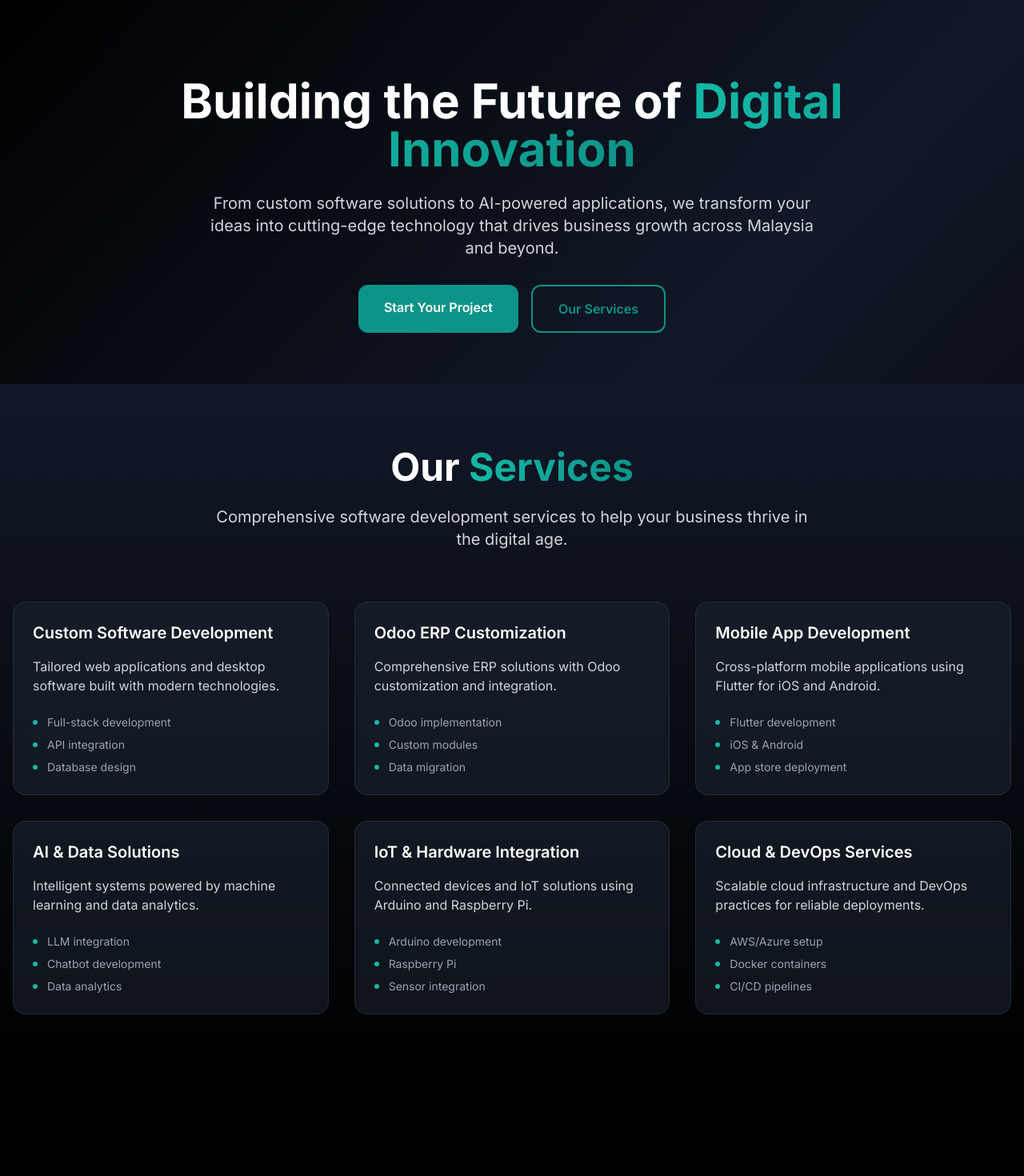
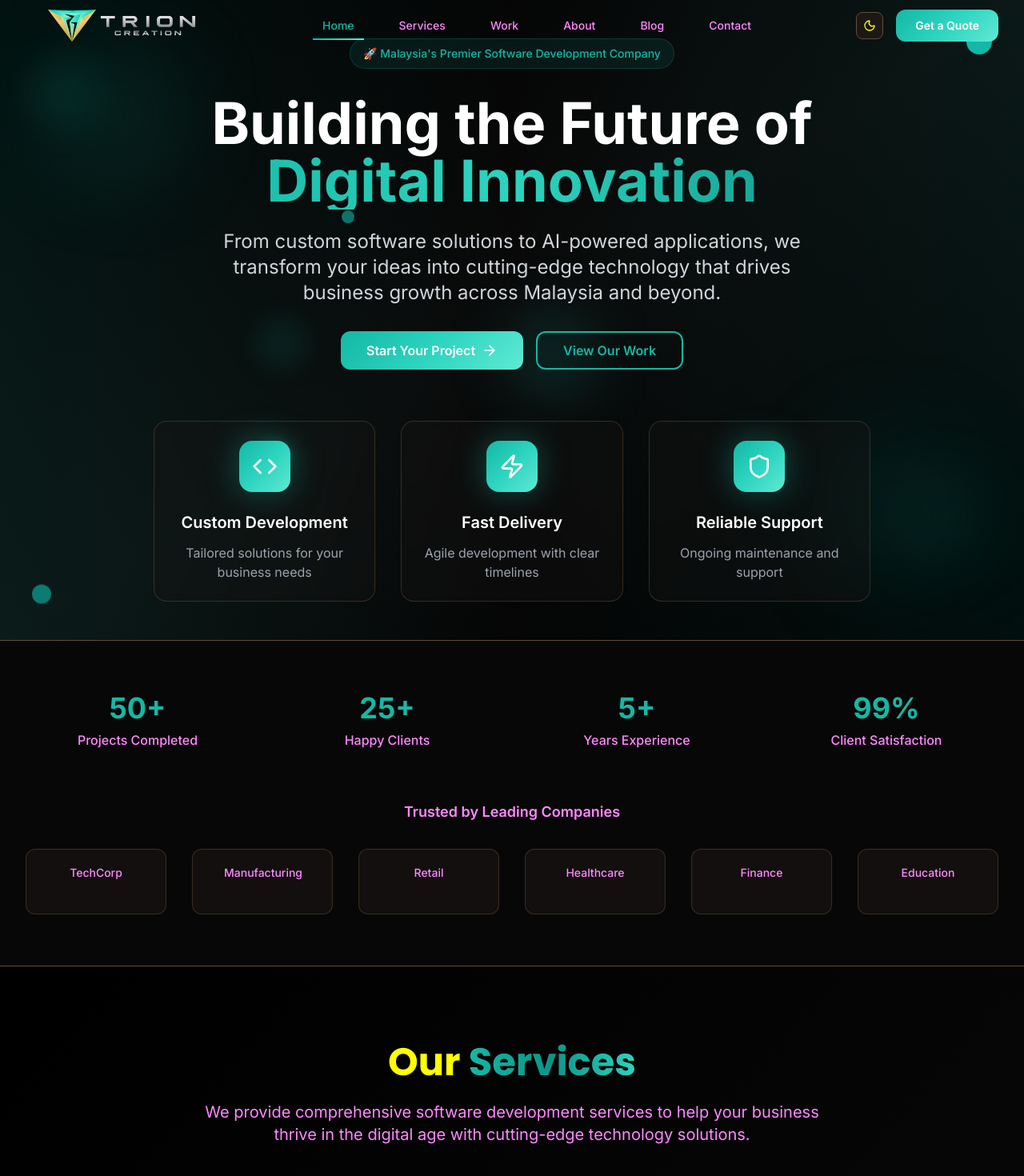
Before and after one commit to TrionTechnology/trion-website, a Next.js app: page / in a window 1280 px wide. Shown: the top 1470 px of the page at 80% size. Before the commit the page ends 1348 px from the top, so only its background shows below. Built offline with nearby package versions, Linux system fonts and the light colour scheme.

Commit message:
Restore full website with navigation, footer, and all beautiful components

```diff
--- a/src/app/layout.tsx
+++ b/src/app/layout.tsx
@@ -1,6 +1,8 @@
 import type { Metadata } from "next";
 import { Inter, Poppins } from "next/font/google";
 import "./globals.css";
+import { Navbar } from "@/components/sections/Navbar";
+import { Footer } from "@/components/sections/Footer";
 
 const inter = Inter({
   subsets: ["latin"],
@@ -86,7 +88,9 @@ export default function RootLayout({
         <link rel="icon" href="/favicon.ico" sizes="any" />
       </head>
       <body className={`${inter.variable} ${poppins.variable} font-sans antialiased`}>
+        <Navbar />
         {children}
+        <Footer />
       </body>
     </html>
   );
--- a/src/app/page.tsx
+++ b/src/app/page.tsx
@@ -1,167 +1,23 @@
+import { Hero } from "@/components/sections/Hero";
+import { ServicesOverview } from "@/components/sections/ServicesOverview";
+import { FeaturedWork } from "@/components/sections/FeaturedWork";
+import { TechStack } from "@/components/sections/TechStack";
+import { SocialProof } from "@/components/sections/SocialProof";
+import { CTA } from "@/components/sections/CTA";
+import { Awards } from "@/components/sections/Awards";
+import { AboutSection } from "@/components/sections/AboutSection";
+
 export default function HomePage() {
   return (
-    <div className="min-h-screen bg-gradient-to-br from-black via-gray-900 to-black">
-      {/* Hero Section */}
-      <section className="pt-24 pb-16 relative overflow-hidden">
-        <div className="container mx-auto px-4 sm:px-6 lg:px-8 relative z-10">
-          <div className="text-center max-w-4xl mx-auto">
-            <h1 className="font-bold text-4xl sm:text-5xl lg:text-6xl text-white mb-6">
-              Building the Future of{" "}
-              <span className="bg-gradient-to-r from-teal-500 to-teal-600 bg-clip-text text-transparent">
-                Digital Innovation
-              </span>
-            </h1>
-            <p className="text-xl text-gray-300 mb-8 max-w-3xl mx-auto">
-              From custom software solutions to AI-powered applications, we transform your ideas into
-              cutting-edge technology that drives business growth across Malaysia and beyond.
-            </p>
-            <div className="flex flex-col sm:flex-row gap-4 justify-center">
-              <a
-                href="/contact"
-                className="bg-teal-600 hover:bg-teal-700 text-white font-semibold px-8 py-4 rounded-xl transition-all duration-300"
-              >
-                Start Your Project
-              </a>
-              <a
-                href="/services"
-                className="border-2 border-teal-600 text-teal-600 hover:bg-teal-600 hover:text-white font-semibold px-8 py-4 rounded-xl transition-all duration-300"
-              >
-                Our Services
-              </a>
-            </div>
-          </div>
-        </div>
-      </section>
-
-      {/* Services Section */}
-      <section className="py-20 bg-gradient-to-b from-gray-900 to-black">
-        <div className="container mx-auto px-4">
-          <div className="text-center mb-16">
-            <h2 className="text-4xl md:text-5xl font-bold text-white mb-6">
-              Our <span className="bg-gradient-to-r from-teal-500 to-teal-600 bg-clip-text text-transparent">Services</span>
-            </h2>
-            <p className="text-xl text-gray-300 max-w-3xl mx-auto">
-              Comprehensive software development services to help your business thrive in the digital age.
-            </p>
-          </div>
-
-          <div className="grid grid-cols-1 md:grid-cols-2 lg:grid-cols-3 gap-8">
-            <div className="bg-gray-800/50 backdrop-blur-sm border border-gray-700/50 rounded-2xl p-6 hover:border-teal-500/30 transition-all duration-300">
-              <h3 className="text-xl font-semibold text-white mb-4">Custom Software Development</h3>
-              <p className="text-gray-300 mb-6">Tailored web applications and desktop software built with modern technologies.</p>
-              <ul className="space-y-2">
-                <li className="flex items-center text-sm text-gray-400">
-                  <div className="w-1.5 h-1.5 bg-teal-500 rounded-full mr-3"></div>
-                  Full-stack development
-                </li>
-                <li className="flex items-center text-sm text-gray-400">
-                  <div className="w-1.5 h-1.5 bg-teal-500 rounded-full mr-3"></div>
-                  API integration
-                </li>
-                <li className="flex items-center text-sm text-gray-400">
-                  <div className="w-1.5 h-1.5 bg-teal-500 rounded-full mr-3"></div>
-                  Database design
-                </li>
-              </ul>
-            </div>
-
-            <div className="bg-gray-800/50 backdrop-blur-sm border border-gray-700/50 rounded-2xl p-6 hover:border-teal-500/30 transition-all duration-300">
-              <h3 className="text-xl font-semibold text-white mb-4">Odoo ERP Customization</h3>
-              <p className="text-gray-300 mb-6">Comprehensive ERP solutions with Odoo customization and integration.</p>
-              <ul className="space-y-2">
-                <li className="flex items-center text-sm text-gray-400">
-                  <div className="w-1.5 h-1.5 bg-teal-500 rounded-full mr-3"></div>
-                  Odoo implementation
-                </li>
-                <li className="flex items-center text-sm text-gray-400">
-                  <div className="w-1.5 h-1.5 bg-teal-500 rounded-full mr-3"></div>
-                  Custom modules
-                </li>
-                <li className="flex items-center text-sm text-gray-400">
-                  <div className="w-1.5 h-1.5 bg-teal-500 rounded-full mr-3"></div>
-                  Data migration
-                </li>
-              </ul>
-            </div>
-
-            <div className="bg-gray-800/50 backdrop-blur-sm border border-gray-700/50 rounded-2xl p-6 hover:border-teal-500/30 transition-all duration-300">
-              <h3 className="text-xl font-semibold text-white mb-4">Mobile App Development</h3>
-              <p className="text-gray-300 mb-6">Cross-platform mobile applications using Flutter for iOS and Android.</p>
-              <ul className="space-y-2">
-                <li className="flex items-center text-sm text-gray-400">
-                  <div className="w-1.5 h-1.5 bg-teal-500 rounded-full mr-3"></div>
-                  Flutter development
-                </li>
-                <li className="flex items-center text-sm text-gray-400">
-                  <div className="w-1.5 h-1.5 bg-teal-500 rounded-full mr-3"></div>
-                  iOS & Android
-                </li>
-                <li className="flex items-center text-sm text-gray-400">
-                  <div className="w-1.5 h-1.5 bg-teal-500 rounded-full mr-3"></div>
-                  App store deployment
-                </li>
-              </ul>
-            </div>
-
-            <div className="bg-gray-800/50 backdrop-blur-sm border border-gray-700/50 rounded-2xl p-6 hover:border-teal-500/30 transition-all duration-300">
-              <h3 className="text-xl font-semibold text-white mb-4">AI & Data Solutions</h3>
-              <p className="text-gray-300 mb-6">Intelligent systems powered by machine learning and data analytics.</p>
-              <ul className="space-y-2">
-                <li className="flex items-center text-sm text-gray-400">
-                  <div className="w-1.5 h-1.5 bg-teal-500 rounded-full mr-3"></div>
-                  LLM integration
-                </li>
-                <li className="flex items-center text-sm text-gray-400">
-                  <div className="w-1.5 h-1.5 bg-teal-500 rounded-full mr-3"></div>
-                  Chatbot development
-                </li>
-                <li className="flex items-center text-sm text-gray-400">
-                  <div className="w-1.5 h-1.5 bg-teal-500 rounded-full mr-3"></div>
-                  Data analytics
-                </li>
-              </ul>
-            </div>
-
-            <div className="bg-gray-800/50 backdrop-blur-sm border border-gray-700/50 rounded-2xl p-6 hover:border-teal-500/30 transition-all duration-300">
-              <h3 className="text-xl font-semibold text-white mb-4">IoT & Hardware Integration</h3>
-              <p className="text-gray-300 mb-6">Connected devices and IoT solutions using Arduino and Raspberry Pi.</p>
-              <ul className="space-y-2">
-                <li className="flex items-center text-sm text-gray-400">
-                  <div className="w-1.5 h-1.5 bg-teal-500 rounded-full mr-3"></div>
-                  Arduino development
-                </li>
-                <li className="flex items-center text-sm text-gray-400">
-                  <div className="w-1.5 h-1.5 bg-teal-500 rounded-full mr-3"></div>
-                  Raspberry Pi
-                </li>
-                <li className="flex items-center text-sm text-gray-400">
-                  <div className="w-1.5 h-1.5 bg-teal-500 rounded-full mr-3"></div>
-                  Sensor integration
-                </li>
-              </ul>
-            </div>
-
-            <div className="bg-gray-800/50 backdrop-blur-sm border border-gray-700/50 rounded-2xl p-6 hover:border-teal-500/30 transition-all duration-300">
-              <h3 className="text-xl font-semibold text-white mb-4">Cloud & DevOps Services</h3>
-              <p className="text-gray-300 mb-6">Scalable cloud infrastructure and DevOps practices for reliable deployments.</p>
-              <ul className="space-y-2">
-                <li className="flex items-center text-sm text-gray-400">
-                  <div className="w-1.5 h-1.5 bg-teal-500 rounded-full mr-3"></div>
-                  AWS/Azure setup
-                </li>
-                <li className="flex items-center text-sm text-gray-400">
-                  <div className="w-1.5 h-1.5 bg-teal-500 rounded-full mr-3"></div>
-                  Docker containers
-                </li>
-                <li className="flex items-center text-sm text-gray-400">
-                  <div className="w-1.5 h-1.5 bg-teal-500 rounded-full mr-3"></div>
-                  CI/CD pipelines
-                </li>
-              </ul>
-            </div>
-          </div>
-        </div>
-      </section>
-    </div>
+    <>
+      <Hero />
+      <SocialProof />
+      <ServicesOverview />
+      <FeaturedWork />
+      <TechStack />
+      <AboutSection />
+      <Awards />
+      <CTA />
+    </>
   );
 }
```
